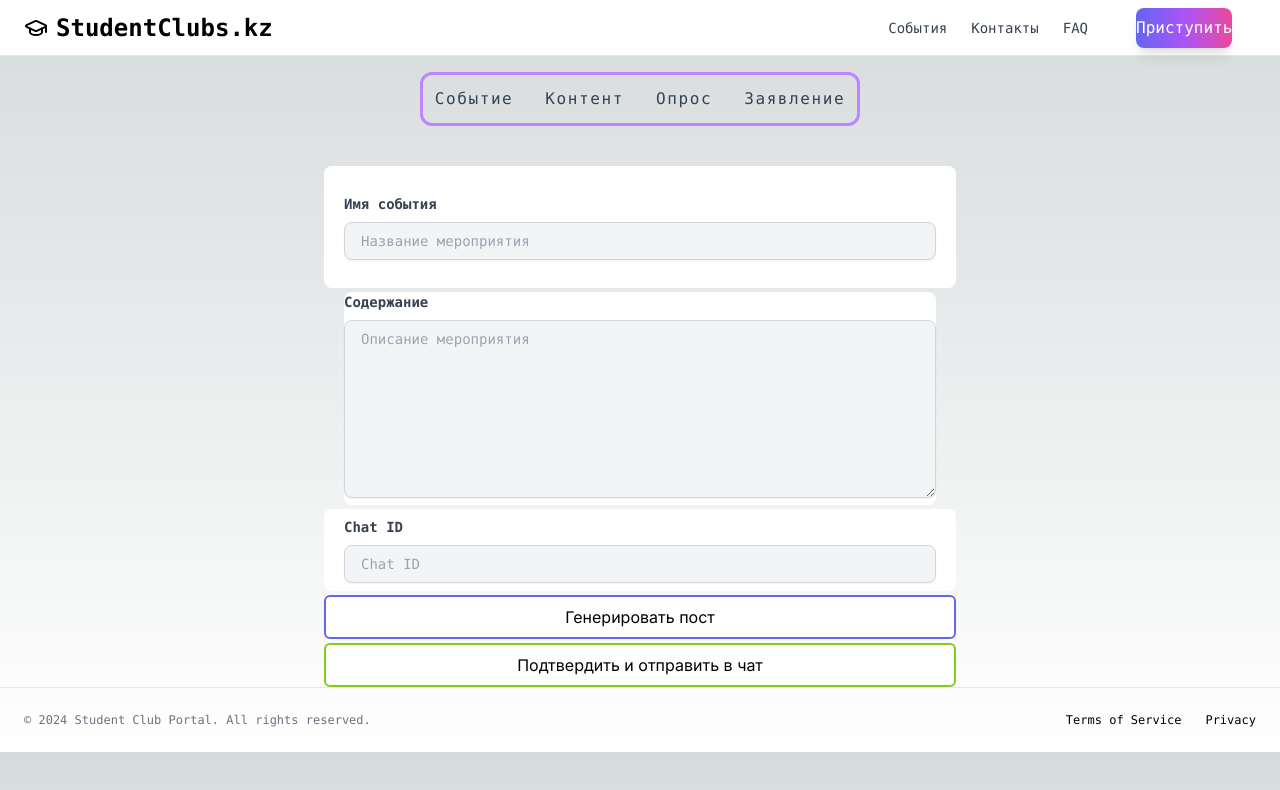
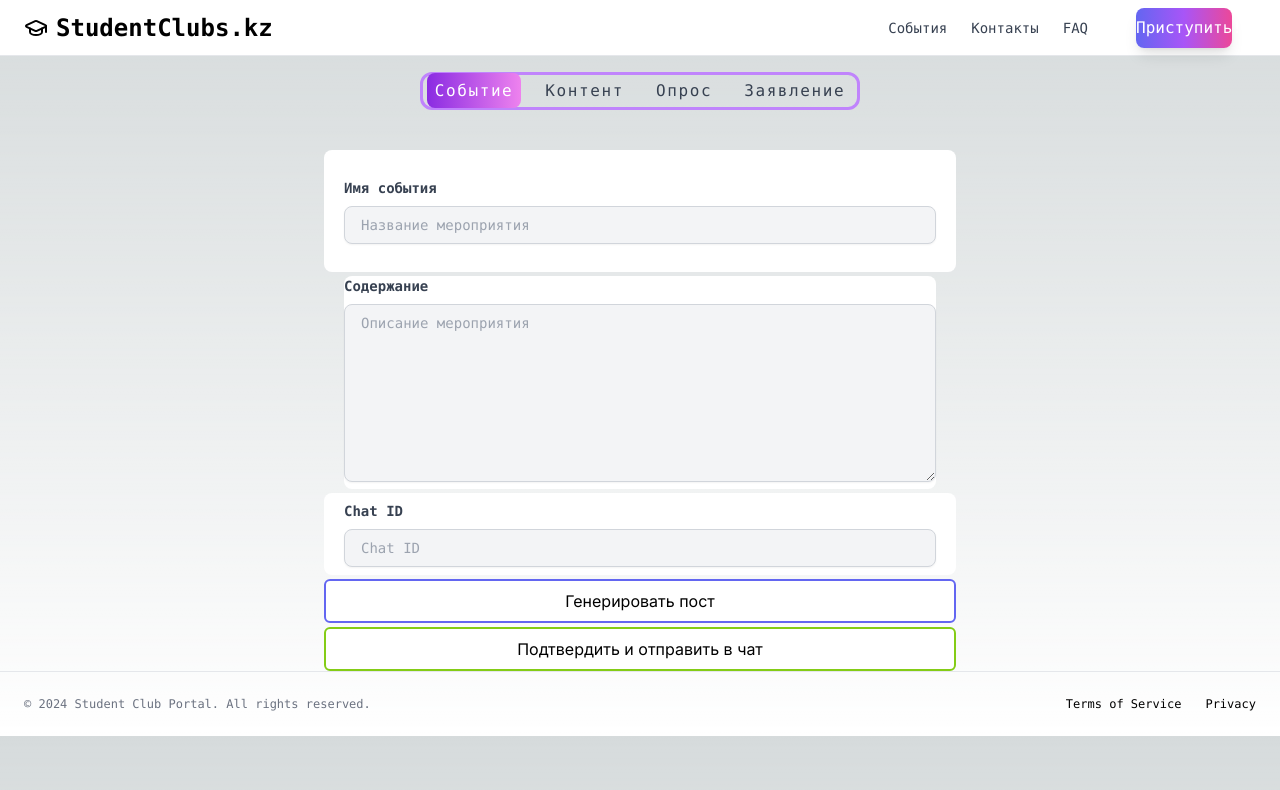
Before and after one commit to RedStarich/eventmax, a Next.js app: page /make-event in a window 1280 px wide. Shown: the top 790 px of the page. Built offline with nearby package versions, Linux system fonts and the light colour scheme; no server answers.

Commit message:
toolkit update

```diff
--- a/src/app/components/Toolkit.tsx
+++ b/src/app/components/Toolkit.tsx
@@ -1,11 +1,12 @@
 import React from 'react'
+import { usePathname } from 'next/navigation'
 import Link from 'next/link'
 
 export default function Toolkit() {
-    const currentPage = '/make-event';
+    const pathname = usePathname();
 
     return (
-        <header className="bg-primary text-primary-foreground py-4 font-mono ">
+        <header className="bg-primary py-4 text-primary-foreground font-mono">
             <div className="container mx-auto flex justify-center">
                 <nav className="flex items-center gap-10">
                     <div className="flex space-x-2 border-[3px] border-purple-400 rounded-xl select-none">
@@ -15,12 +16,14 @@ export default function Toolkit() {
                                 name="radio"
                                 value="/make-event"
                                 className="peer hidden"
+                                checked={pathname === '/make-event'}
+                                readOnly
                             />
-                            <a href="/make-event">
-                            <span className="tracking-widest peer-checked:bg-gradient-to-r peer-checked:from-[blueviolet] peer-checked:to-[violet] peer-checked:text-white text-gray-700 p-2 rounded-lg transition duration-150 ease-in-out">
-                                Событие
-                            </span>
-                            </a>
+                            <Link href="/make-event">
+                                <span className={`tracking-widest text-gray-700 p-2 rounded-lg transition duration-150 ease-in-out ${pathname === '/make-event' ? 'bg-gradient-to-r from-[blueviolet] to-[violet] text-white' : ''}`}>
+                                    Событие
+                                </span>
+                            </Link>
                         </label>
 
                         <label className="radio flex flex-grow items-center justify-center rounded-lg p-1 cursor-pointer">
@@ -29,10 +32,14 @@ export default function Toolkit() {
                                 name="radio"
                                 value="/make-content"
                                 className="peer hidden"
+                                checked={pathname === '/make-content'}
+                                readOnly
                             />
-                            <span className="tracking-widest peer-checked:bg-gradient-to-r peer-checked:from-[blueviolet] peer-checked:to-[violet] peer-checked:text-white text-gray-700 p-2 rounded-lg transition duration-150 ease-in-out">
-                                <a href='/make-content'>Контент</a>
-                            </span>
+                            <Link href="/make-content">
+                                <span className={`tracking-widest text-gray-700 p-2 rounded-lg transition duration-150 ease-in-out ${pathname === '/make-content' ? 'bg-gradient-to-r from-[blueviolet] to-[violet] text-white' : ''}`}>
+                                    Контент
+                                </span>
+                            </Link>
                         </label>
 
                         <label className="radio flex flex-grow items-center justify-center rounded-lg p-1 cursor-pointer">
@@ -41,24 +48,30 @@ export default function Toolkit() {
                                 name="radio"
                                 value="/make-survey"
                                 className="peer hidden"
+                                checked={pathname === '/make-survey'}
+                                readOnly
                             />
-                            <span className="tracking-widest peer-checked:bg-gradient-to-r peer-checked:from-[blueviolet] peer-checked:to-[violet] peer-checked:text-white text-gray-700 p-2 rounded-lg transition duration-150 ease-in-out">
-                                Опрос
-                            </span>
+                            <Link href="/make-survey">
+                                <span className={`tracking-widest text-gray-700 p-2 rounded-lg transition duration-150 ease-in-out ${pathname === '/make-survey' ? 'bg-gradient-to-r from-[blueviolet] to-[violet] text-white' : ''}`}>
+                                    Опрос
+                                </span>
+                            </Link>
                         </label>
 
                         <label className="radio flex flex-grow items-center justify-center rounded-lg p-1 cursor-pointer">
                             <input
                                 type="radio"
                                 name="radio"
-                                value="/make-content"
+                                value="/make-bot"
                                 className="peer hidden"
+                                checked={pathname === '/make-bot'}
+                                readOnly
                             />
-                            <a href="/make-bot">
-                                <span className="tracking-widest peer-checked:bg-gradient-to-r peer-checked:from-[blueviolet] peer-checked:to-[violet] peer-checked:text-white text-gray-700 p-2 rounded-lg transition duration-150 ease-in-out">
+                            <Link href="/make-bot">
+                                <span className={`tracking-widest text-gray-700 p-2 rounded-lg transition duration-150 ease-in-out ${pathname === '/make-bot' ? 'bg-gradient-to-r from-[blueviolet] to-[violet] text-white' : ''}`}>
                                     Заявление
                                 </span>
-                            </a>
+                            </Link>
                         </label>
                     </div>
                 </nav>
--- /dev/null
+++ b/src/app/make-survey/page.tsx
@@ -0,0 +1,12 @@
+'use client';
+import React from 'react'
+import Toolkit from '../components/Toolkit'
+
+export default function page() {
+  return (
+    <div>
+        <Toolkit />
+        page
+    </div>
+  )
+}
```
